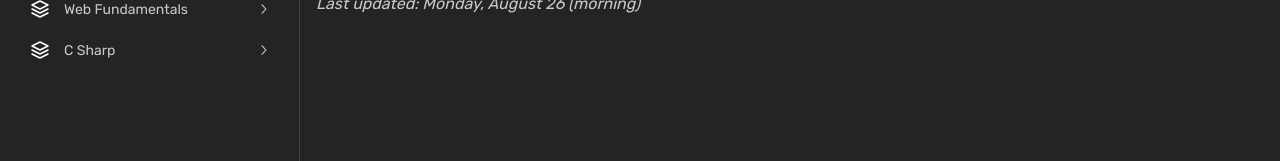
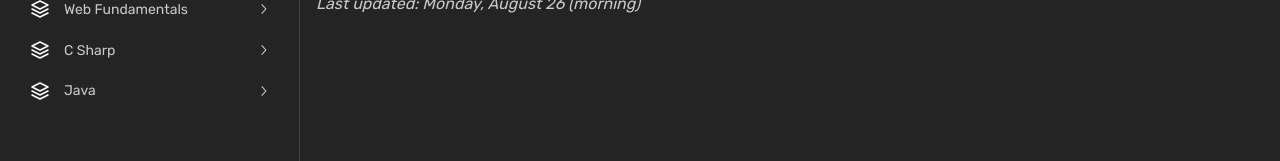
Before and after one commit to narcisolobo/wos-next-fathom, a Next.js app: page / in a window 1280 px wide. Shown: the part 128-289 px from the top of the page. Built offline with nearby package versions, Linux system fonts and the light colour scheme.

Commit message:
w10d1 morning

```diff
--- a/src/components/Navbar.tsx
+++ b/src/components/Navbar.tsx
@@ -36,6 +36,13 @@ function Navbar() {
         <WeekLink href="/weeks/7" label="Week 7" />
         <WeekLink href="/weeks/8" label="Week 8" />
         <WeekLink href="/weeks/9" label="Week 9" />
+      </NavLink>
+      <NavLink
+        href="/"
+        component={Link}
+        label="Java"
+        leftSection={<IconStack2 stroke={1.5} color="white" />}
+      >
         <WeekLink href="/weeks/10" label="Week 10" />
       </NavLink>
     </AppShellNavbar>
```
